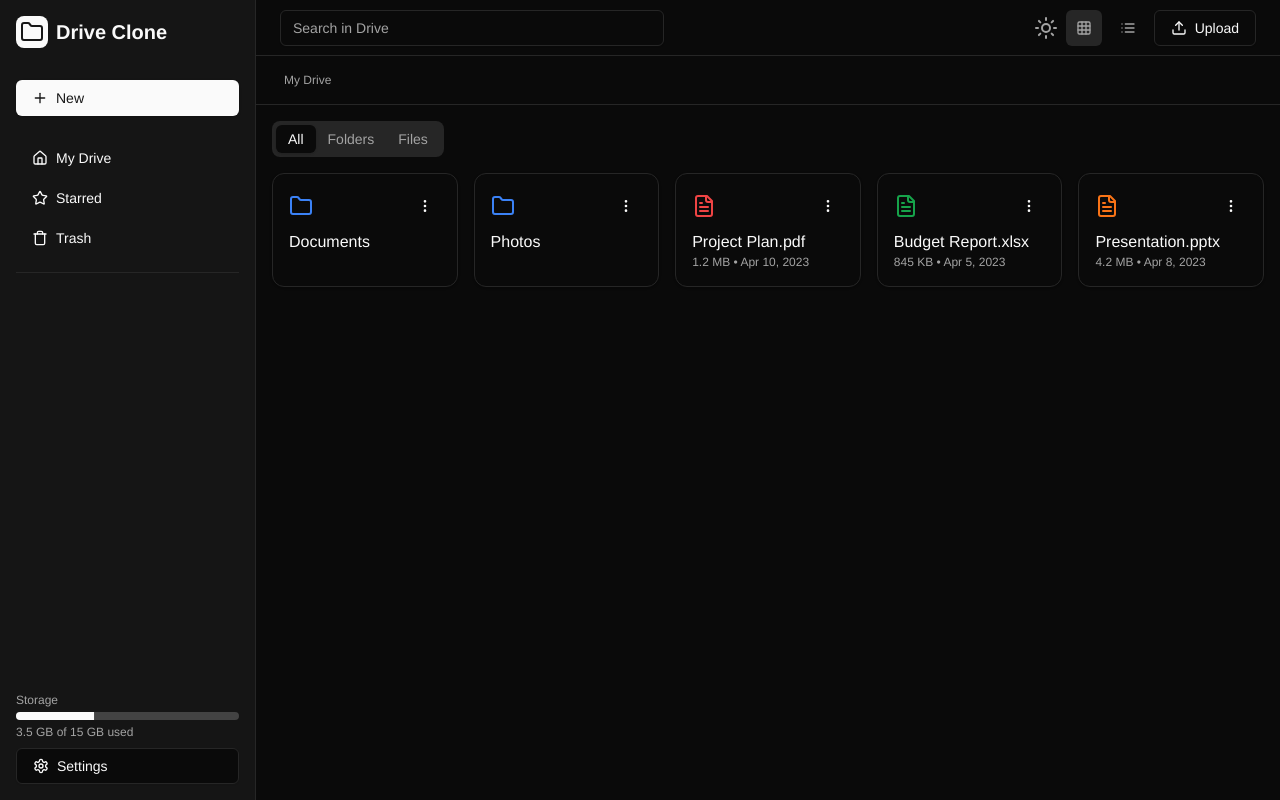
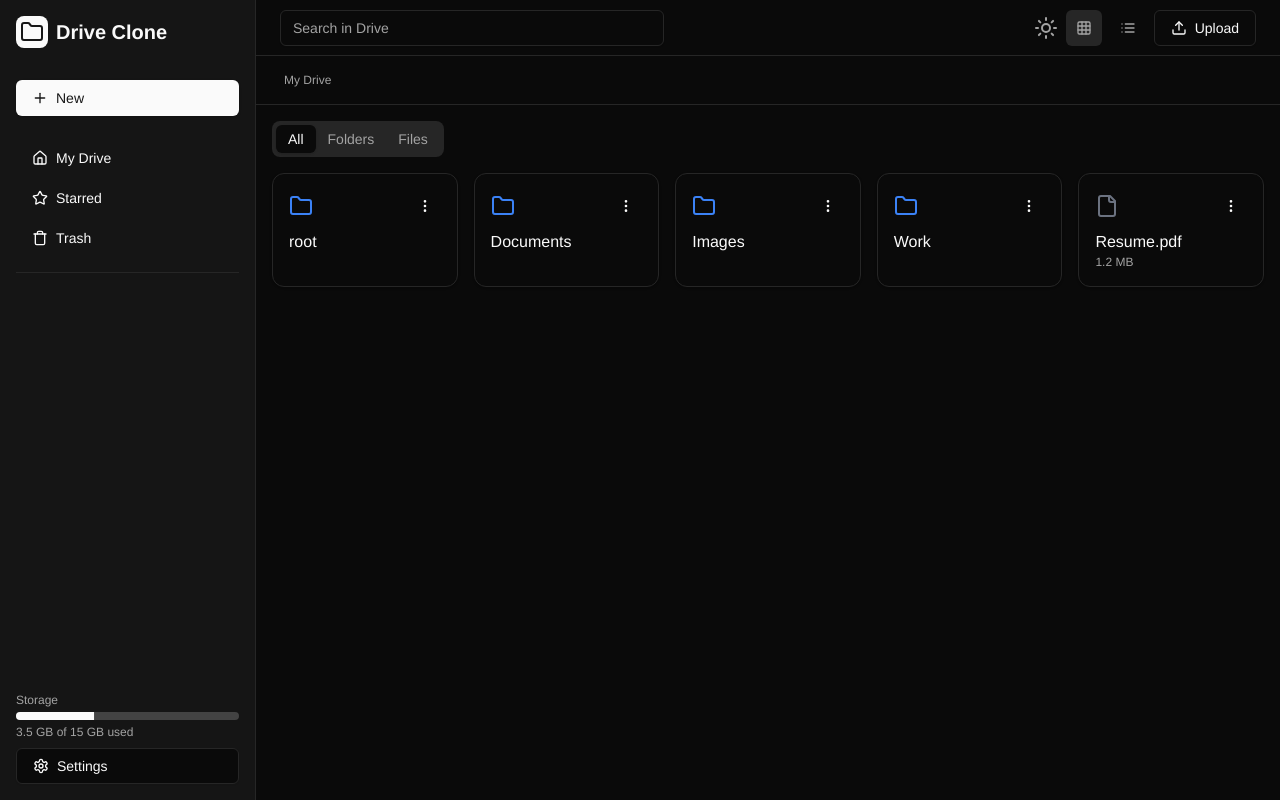
Before and after one commit to NithishSindhe/drive-clone, a Next.js app: page / in a window 1280 px wide. Built offline with nearby package versions, Linux system fonts and the light colour scheme.

Commit message:
updated file and folder type structure to avoid recursive type definition

```diff
--- a/src/components/dark-mode.tsx
+++ b/src/components/dark-mode.tsx
@@ -8,12 +8,9 @@ export default function DarkMode() {
 
   useEffect(() => {
     const storedMode = localStorage.getItem('mode') as 'dark' | 'light' | null;
-    if (storedMode) {
-      setMode(storedMode);
-      document.documentElement.classList.toggle('dark', storedMode === 'dark');
-    } else {
-      document.documentElement.classList.toggle('dark', mode === 'dark');
-    }
+    const initialMode = storedMode ?? 'dark'; //default mode
+    setMode(initialMode);
+    document.documentElement.classList.toggle('dark', initialMode === 'dark');
   }, []);
 
   useEffect(() => {
--- a/src/components/drive-ui.tsx
+++ b/src/components/drive-ui.tsx
@@ -18,23 +18,6 @@ import {
   Upload,
 } from "lucide-react"
 
-const validFileTypes = ["document" , "image" , "pdf" , "spreadsheet" , "presentation"] as const
-type FileTypeKind = typeof validFileTypes[number];
-interface FileType {
-  id: string;
-  name: string;
-  type: FileTypeKind;
-  size: string;
-  modified: string;
-}
-
-interface FolderType {
-  id: string;
-  name: string;
-  type: "folder";
-  items: (FileType | FolderType)[]; // Recursive definition
-}
-
 import { Button } from "@/components/ui/button"
 import { Card } from "@/components/ui/card"
 import { DropdownMenu, DropdownMenuContent, DropdownMenuItem, DropdownMenuTrigger } from "@/components/ui/dropdown-menu"
@@ -44,62 +27,21 @@ import { Separator } from "@/components/ui/separator"
 import { Tabs, TabsList, TabsTrigger } from "@/components/ui/tabs"
 import  DarkMode from  "@/components/dark-mode"
 
-// Mock data
-const initialFiles:(FileType | FolderType)[] = [
-  {
-  id: "1",
-  name: "Documents",
-  type: "folder",
-  items: [
-    {
-      id: "1-1",
-      name: "Work",
-      type: "folder",
-      items: [
-        { id: "1-1-1", name: "Project Proposal.docx", type: "document", size: "245 KB", modified: "Apr 12, 2023" },
-        { id: "1-1-2", name: "Budget.xlsx", type: "spreadsheet", size: "132 KB", modified: "Apr 15, 2023" },
-      ],
-    },
-    {
-      id: "1-2",
-      name: "Personal",
-      type: "folder",
-      items: [
-        { id: "1-2-1", name: "Resume.pdf", type: "pdf", size: "420 KB", modified: "Jan 5, 2023" },
-        { id: "1-2-2", name: "Tax Return.pdf", type: "pdf", size: "2.3 MB", modified: "Mar 20, 2023" },
-      ],
-    },
-    { id: "1-3", name: "Meeting Notes.docx", type: "document", size: "78 KB", modified: "Apr 2, 2023" },
-  ],
-  },
-  {
-  id: "2",
-  name: "Photos",
-  type: "folder",
-  items: [
-    {
-      id: "2-1",
-      name: "Vacation",
-      type: "folder",
-      items: [
-        { id: "2-1-1", name: "Beach.jpg", type: "image", size: "3.2 MB", modified: "Jul 22, 2022" },
-        { id: "2-1-2", name: "Mountains.jpg", type: "image", size: "2.8 MB", modified: "Jul 23, 2022" },
-      ],
-    },
-    { id: "2-2", name: "Family.jpg", type: "image", size: "4.5 MB", modified: "Dec 25, 2022" },
-  ],
-  },
-  { id: "3", name: "Project Plan.pdf", type: "pdf", size: "1.2 MB", modified: "Apr 10, 2023" },
-  { id: "4", name: "Budget Report.xlsx", type: "spreadsheet", size: "845 KB", modified: "Apr 5, 2023" },
-  { id: "5", name: "Presentation.pptx", type: "presentation", size: "4.2 MB", modified: "Apr 8, 2023" },
-]
+import type { FolderType, FileType } from "@/lib/mock-data"
+import { mockFiles,mockFolders } from "@/lib/mock-data"
+
 
 export default function DriveUI() {
   const [currentPath, setCurrentPath] = useState<string[]>([])
   const [viewMode, setViewMode] = useState<"grid" | "list">("grid")
-  const [currentFiles, setCurrentFiles] = useState(initialFiles)
+  const [allFiles, setAllFiles] = useState(mockFiles)
+  const [allFolders, setAllFolders] = useState(mockFolders)
+  const [currentDirectory, setCurrentDirectory] = useState<string>('root')
   const [currentFilter, setCurrentFilter] = useState('all')
-
+  const id_to_name = [...allFiles,...allFolders].reduce((acc, item) => {
+    acc[item.id] = item.name;
+    return acc;
+  }, {} as Record<string, string>);
   // Function to get file icon based on type
   const getFileIcon = (type: string) => {
   switch (type) {
@@ -120,34 +62,19 @@ export default function DriveUI() {
   }
   }
 
-  // Navigate to a folder
   const navigateToFolder = (folder: FolderType, path: string[]) => {
-  setCurrentPath([...path, folder.name])
-  setCurrentFiles(folder.items || [])
+    setCurrentPath([...path, folder.id])
+    setCurrentDirectory(folder.id)
   }
 
-  // Navigate up one level
   const navigateUp = () => {
     if (currentPath.length === 0) return
-
-  let current = initialFiles
     const newPath = [...currentPath]
     newPath.pop()
-
-  // Navigate through the path to find the correct folder
-  for (const segment of newPath) {
-    const found = current.find((item) => item.name === segment && item.type === "folder");
-    if (found) {
-      if (found.type === "folder" && 'items' in found && found.items) {
-        current = found.items;
-      }
-    }
-  }
+    setCurrentDirectory(newPath[newPath.length - 1] ?? 'root');
     setCurrentPath(newPath)
-  setCurrentFiles(current)
   }
 
-  // Handle file upload (mock)
   const handleUpload = () => {
     const input = document.createElement("input")
     input.type = "file"
@@ -156,28 +83,21 @@ export default function DriveUI() {
       const files = (e.target as HTMLInputElement).files
       if (files && files.length > 0) {
         // Mock adding the files to the current directory
-      const newFiles = [...currentFiles]
+        const newFiles = [...allFiles]
         for (let i = 0; i < files.length; i++) {
           const file = files[i]
           if(file){
             newFiles.push({
               id: `new-${Date.now()}-${i}`,
+              url: `${currentPath.join("/")}/new-${Date.now()}-${i}`,
               name: file.name,
-            type: file.type.includes("image")
-              ? "image"
-              : file.type.includes("pdf")
-                ? "pdf"
-                : file.type.includes("spreadsheet")
-                  ? "spreadsheet"
-                  : file.type.includes("presentation")
-                    ? "presentation"
-                    : "document",
+              type: 'file',
               size: `${(file.size / 1024).toFixed(0)} KB`,
-            modified: new Date().toLocaleDateString("en-US", { month: "short", day: "2-digit", year: "numeric" }),
+              parent: currentDirectory
             });
           }
         }
-      setCurrentFiles(newFiles)
+        setAllFiles(newFiles)
       }
     }
     input.click()
@@ -189,10 +109,9 @@ export default function DriveUI() {
     setCurrentFilter(value)
   };
 
-  const isValidFileType  = (type: string): type is FileTypeKind => {
-    return validFileTypes.includes(type as FileType["type"]);
-  }
-
+  //const isValidFileType  = (type: string): type is FileTypeKind => {
+  //  return validFileTypes.includes(type as FileType["type"]);
+  //}
 
   const renderBlock = (file:FileType|FolderType):JSX.Element => {
     return <Card key={file.id} className="overflow-hidden">
@@ -221,7 +140,7 @@ export default function DriveUI() {
           <h3 className="font-medium">{file.name}</h3>
           {file.type !== "folder" && (
             <p className="text-xs text-muted-foreground">
-                        {file.size} • {file.modified}
+              {file.size}
             </p>
           )}
         </div>
@@ -252,7 +171,6 @@ export default function DriveUI() {
           className="w-full justify-start gap-2"
           onClick={() => {
             setCurrentPath([])
-            setCurrentFiles(initialFiles)
           }}
         >
           <Home className="h-4 w-4" />
@@ -322,14 +240,13 @@ export default function DriveUI() {
           size="sm"
           onClick={() => {
             setCurrentPath([])
-            setCurrentFiles(initialFiles)
+            setCurrentDirectory('root')
           }}
         >
           My Drive
         </Button>
-
-        {currentPath.map((segment, index) => (
-          <div key={index} className="flex items-center">
+        {currentPath.map((file_id, index) => {
+          return <div key={index} className="flex items-center">
             <ChevronRight className="h-4 w-4 text-muted-foreground" />
             <Button
               variant="ghost"
@@ -337,25 +254,17 @@ export default function DriveUI() {
               onClick={() => {
                 // Navigate to this specific path level
                 const newPath = currentPath.slice(0, index + 1)
-                let current = initialFiles
-
-                for (const segment of newPath) {
-                  const found = current.find((item) => item.name === segment && item.type === "folder");
-                  if (found) {
-                    if (found.type === "folder" && 'items' in found && found.items) {
-                      current = found.items;
+                const found = allFolders.find((item) => (file_id === item.id))
+                if(found){
+                  setCurrentDirectory(found.id)
                 }
-                  }
-                }
-
                 setCurrentPath(newPath)
-                setCurrentFiles(current)
               }}
             >
-              {segment}
+              {id_to_name[file_id]}
             </Button>
           </div>
-        ))}
+        })}
       </div>
 
       {/* Content */}
@@ -376,20 +285,17 @@ export default function DriveUI() {
 
         {viewMode === "grid" ? (
           <div className="grid grid-cols-1 gap-4 sm:grid-cols-2 md:grid-cols-3 lg:grid-cols-4 xl:grid-cols-5">
-            {currentFiles.map((file) => {
-              if(currentFilter == 'files'){
-                if(!isValidFileType(file.type)){
+            {allFolders.map((folder) => {
+              if((currentFilter === 'folders' || currentFilter === 'all') && (folder.parent === currentDirectory)){
+                return renderBlock(folder)
+              }
               return null
-                }
-                return renderBlock(file)
-              }
-              else if(currentFilter == 'folders'){
-                if(file.type == 'folder'){
+            })}
+            {allFiles.map((file) => {
+              if((currentFilter == 'files' || currentFilter === 'all') && (file.parent === currentDirectory)){
                 return renderBlock(file)
               }
               return null
-              }
-              return renderBlock(file)
             })}
           </div>
         ) : (
@@ -401,8 +307,9 @@ export default function DriveUI() {
               <div className="col-span-1"></div>
             </div>
             <Separator />
-            {currentFiles.map((file) => (
-              <div key={file.id}>
+            {[...allFiles,...allFolders].map((file) => {
+              if(file.parent === currentDirectory){
+                return <div key={file.id}>
                   <div
                     className="grid cursor-pointer grid-cols-12 items-center gap-2 p-3 hover:bg-muted/50"
                     onClick={() => (file.type === "folder" ? navigateToFolder(file, currentPath) : null)}
@@ -411,7 +318,7 @@ export default function DriveUI() {
                       {getFileIcon(file.type)}
                       <span>{file.name}</span>
                     </div>
-                  <div className="col-span-3 text-sm text-muted-foreground">{isFileType(file) ? file.modified : "—"}</div>
+                    <div className="col-span-3 text-sm text-muted-foreground">{isFileType(file) ? "modified" : "—"}</div>
                     <div className="col-span-2 text-sm text-muted-foreground">{isFileType(file) ? file.size : "—"}</div>
                     <div className="col-span-1 text-right">
                       <DropdownMenu>
@@ -432,7 +339,9 @@ export default function DriveUI() {
                   </div>
                   <Separator />
                 </div>
-            ))}
+              }
+              return null
+            })}
           </div>
         )}
       </main>
--- /dev/null
+++ b/src/lib/mock-data.ts
@@ -0,0 +1,76 @@
+export interface FolderType {
+  id: string;
+  name: string;
+  type: "folder";
+  parent: string
+}
+
+export interface FileType {
+  id: string;
+  name: string;
+  type: "file";
+  url: string;
+  parent: string;
+  size: string;
+}
+
+export const mockFolders: FolderType[] = [
+  { id: "root", name: "root", type: "folder", parent: 'root' },
+  { id: "1", name: "Documents", type: "folder", parent: "root" },
+  { id: "2", name: "Images", type: "folder", parent: "root" },
+  { id: "3", name: "Work", type: "folder", parent: "root" },
+  { id: "14", name: "Presentations", type: "folder", parent: "3" },
+  { id: "15", name: "random stufff", type: "folder", parent: "14" },
+];
+
+
+export const mockFiles: FileType[] = [
+  {
+    id: "4",
+    name: "Resume.pdf",
+    type: "file",
+    url: "/files/resume.pdf",
+    parent: "root",
+    size: "1.2 MB",
+  },
+  {
+    id: "5",
+    name: "Project Proposal.docx",
+    type: "file",
+    url: "/files/proposal.docx",
+    parent: "1",
+    size: "2.5 MB",
+  },
+  {
+    id: "6",
+    name: "Vacation.jpg",
+    type: "file",
+    url: "/files/vacation.jpg",
+    parent: "2",
+    size: "3.7 MB",
+  },
+  {
+    id: "7",
+    name: "Profile Picture.png",
+    type: "file",
+    url: "/files/profile.png",
+    parent: "2",
+    size: "1.8 MB",
+  },
+  {
+    id: "9",
+    name: "Q4 Report.pptx",
+    type: "file",
+    url: "/files/q4-report.pptx",
+    parent: "8",
+    size: "5.2 MB",
+  },
+  {
+    id: "10",
+    name: "Budget.xlsx",
+    type: "file",
+    url: "/files/budget.xlsx",
+    parent: "3",
+    size: "1.5 MB",
+  },
+];
```
Also changed, not shown: src/server/db/schema.ts (+10 -0 lines). Lines whose indentation alone changed are shown as unchanged.
